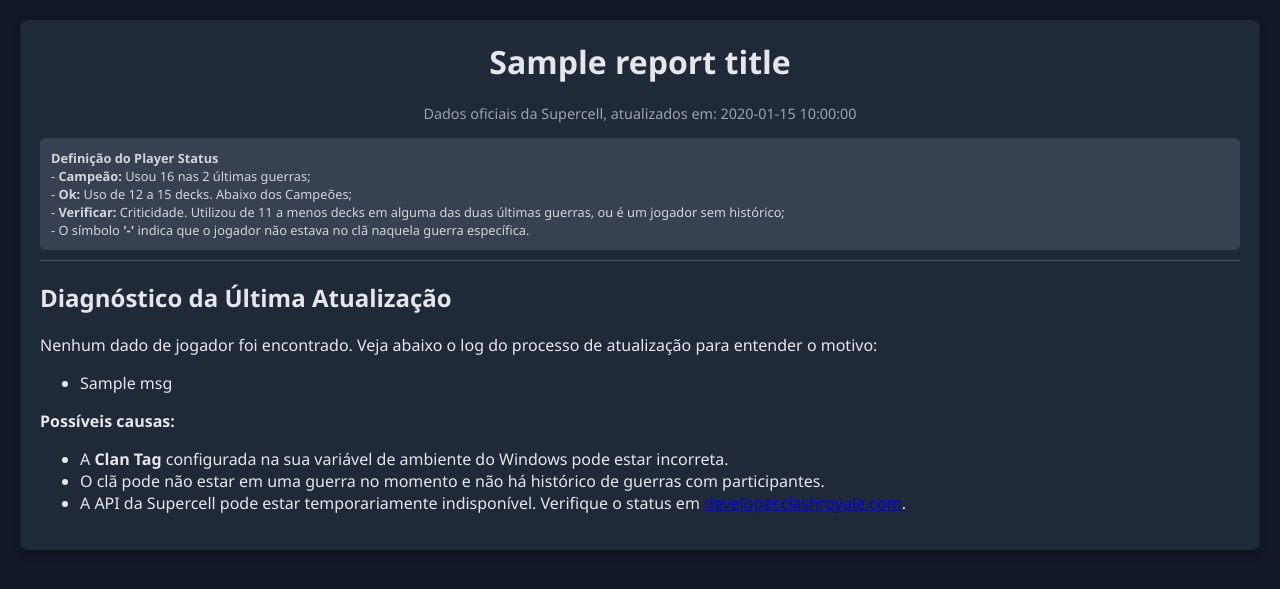
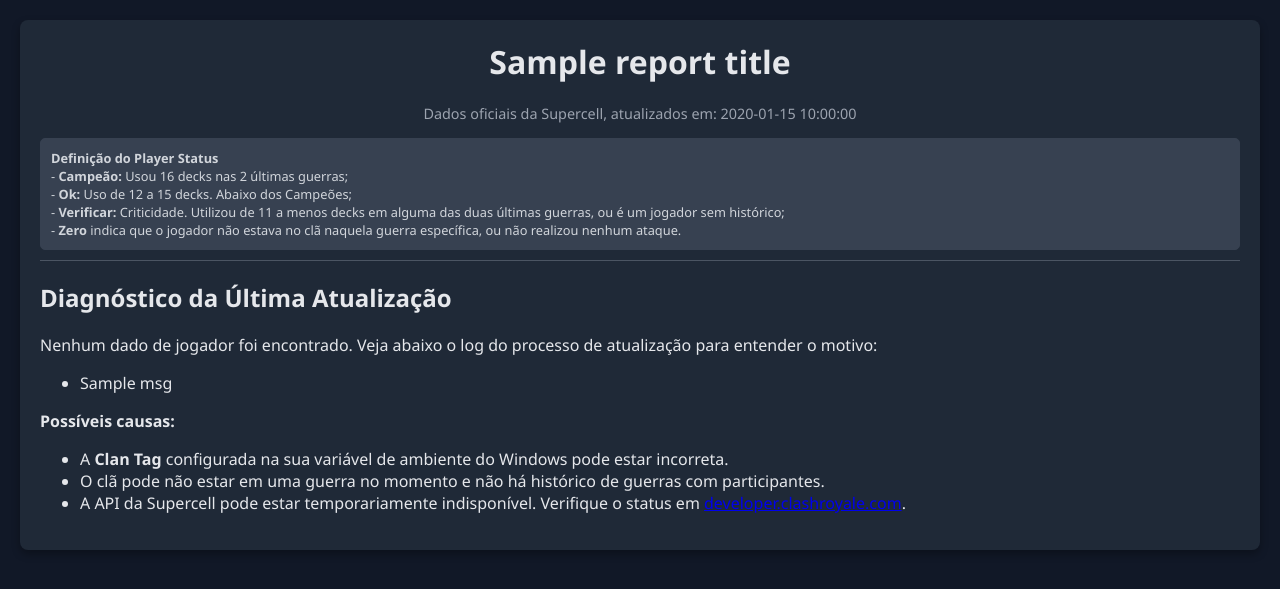
Before and after one commit to AndLaynes/dash__royale, a Flask app: template src/templates/report_template.html in a window 1280 px wide. Shown: the top 589 px of the page. Run offline with Flask 3, Linux system fonts and the light colour scheme; the template is opened without the code that fills it: most values are stand-ins (such as "Sample title", 1, 10 or a date in 2020); some libraries are stand-ins or nearby versions.

Commit message:
docs: Atualiza a definição do Player Status no template
Altera o texto explicativo da seção "Definição do Player Status" no relatório HTML, conforme solicitado pelo usuário.

A nova descrição clarifica o significado do valor "Zero" na tabela, informando que ele indica que o jogador não participou da guerra ou não estava no clã. A alteração é puramente textual e visa melhorar a clareza da informação para o usuário final.

```diff
--- a/src/templates/report_template.html
+++ b/src/templates/report_template.html
@@ -8,10 +8,10 @@
     <p>Dados oficiais da Supercell, atualizados em: {{ report_date }}</p>
     <div class="metrics-info">
         <strong>Definição do Player Status</strong><br>
-        - <strong>Campeão:</strong> Usou 16 nas 2 últimas guerras;<br>
+        - <strong>Campeão:</strong> Usou 16 decks nas 2 últimas guerras;<br>
         - <strong>Ok:</strong> Uso de 12 a 15 decks. Abaixo dos Campeões;<br>
         - <strong>Verificar:</strong> Criticidade. Utilizou de 11 a menos decks em alguma das duas últimas guerras, ou é um jogador sem histórico;<br>
-        - O símbolo <strong>'-'</strong> indica que o jogador não estava no clã naquela guerra específica.
+        - <strong>Zero</strong> indica que o jogador não estava no clã naquela guerra específica, ou não realizou nenhum ataque.
     </div>
 </header>
 
```
